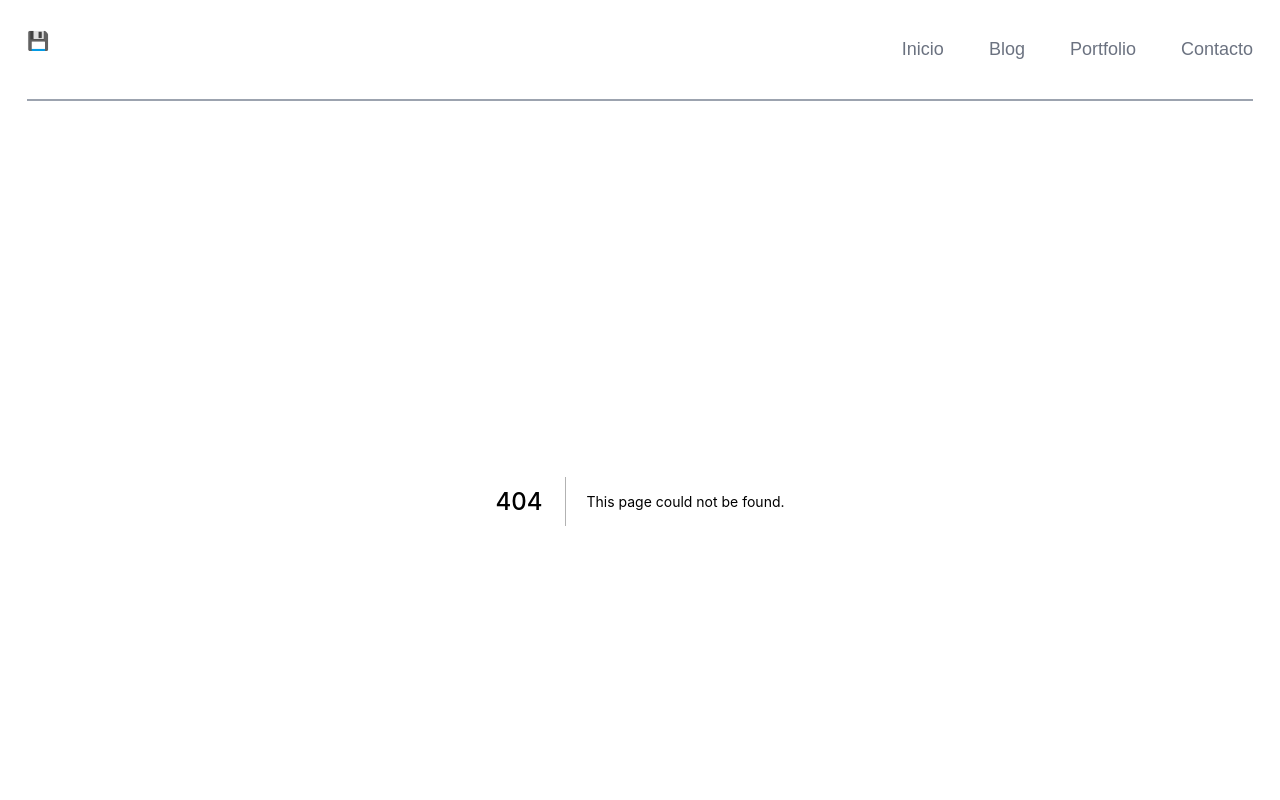
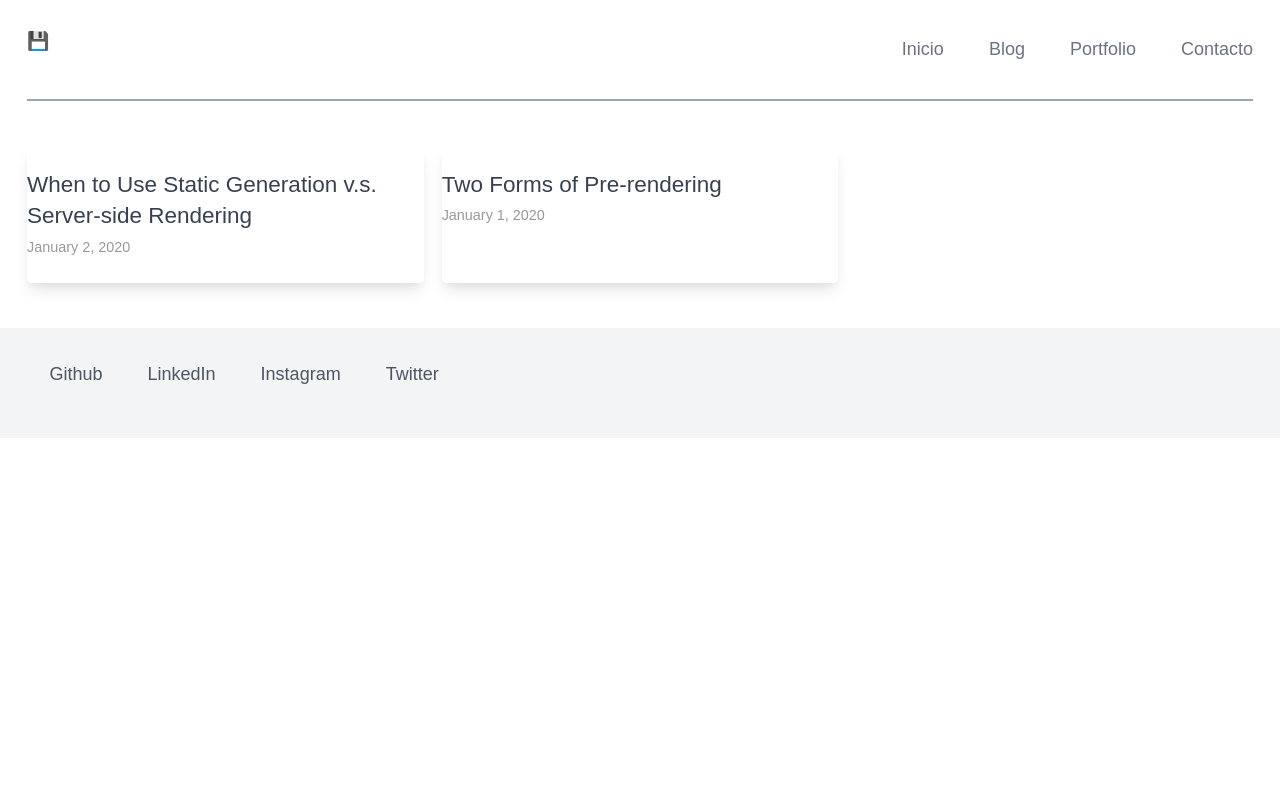
Before and after one commit to createdbyken/kenblog, a Next.js app: page /blog in a window 1280 px wide. Before the commit this address had no page. Shown: the top 800 px of the page. Built offline with nearby package versions, Linux system fonts and the light colour scheme.

Commit message:
creatd blog page

```diff
--- /dev/null
+++ b/pages/blog.js
@@ -0,0 +1,33 @@
+import utilStyles from '../styles/utils.module.css'
+import { getSortedPostsData } from '../lib/posts'
+import Link from 'next/link'
+import Date from '../components/date'
+
+export default function Blog({ allPostsData }){
+    return (
+        <section className="container mx-auto px-6 p-10">
+            <div className="grid grid-cols-3 gap-4">
+                {allPostsData.map(({ id, date, title }) => (
+                    <div className="...  md:shadow-lg rounded bg-white pt-5 pb-5" key={id}>
+                        <Link href={`/posts/${id}`}>
+                            <a className="text-xl antialiased text-gray-700	my-14">{title}</a>
+                        </Link>
+                        <br />
+                        <small className={utilStyles.lightText}>
+                            <Date dateString={date} />
+                        </small>
+                    </div>
+                ))}
+            </div>
+        </section>
+    )
+}
+
+export async function getStaticProps() {
+	const allPostsData = getSortedPostsData()
+	return {
+	  props: {
+		allPostsData
+	  }
+	}
+}
```
